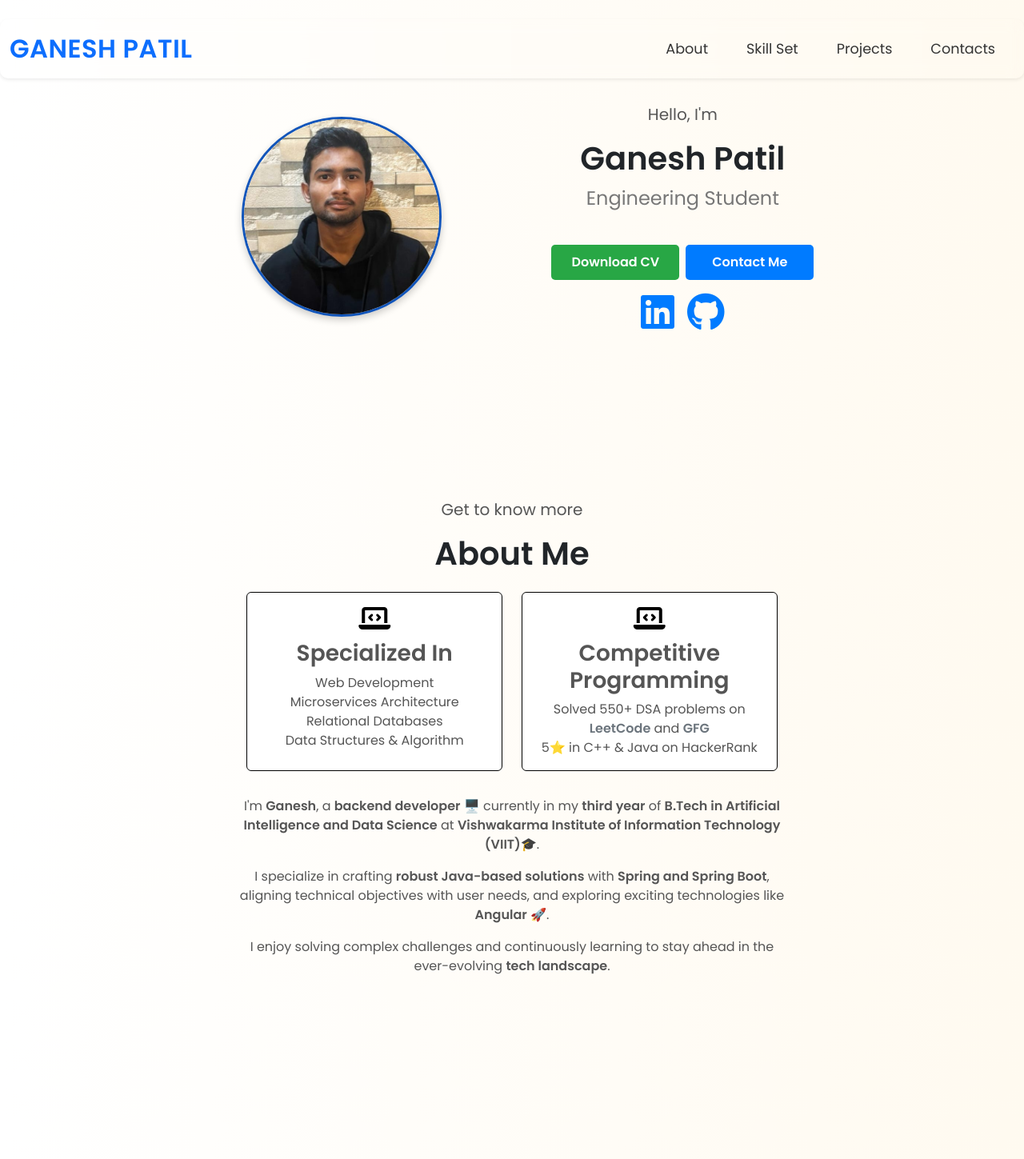
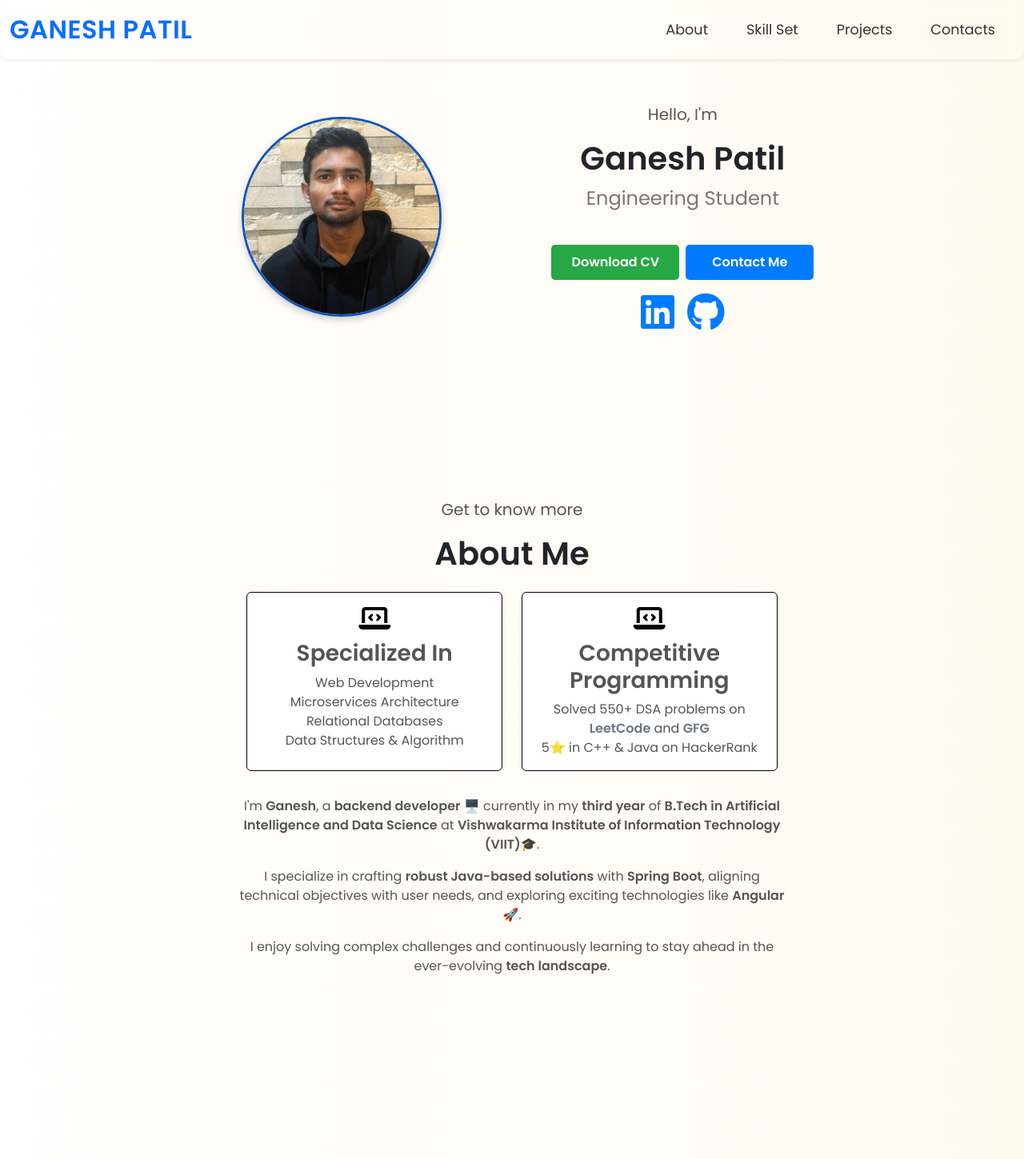
Before and after one commit to ganesh0706patil/portfolio-app, an Angular app: page /portfolio-app/ in a window 1280 px wide. Shown: the top 1449 px of the page at 80% size. Built offline with nearby package versions, Linux system fonts and the light colour scheme.

Commit message:
Fixed the nav bar to the top

```diff
--- a/src/app/components/about/about.component.html
+++ b/src/app/components/about/about.component.html
@@ -44,7 +44,7 @@
 
         <p>
           I specialize in crafting <strong>robust Java-based solutions</strong> with
-          <strong>Spring and Spring Boot</strong>, aligning technical objectives with user needs,
+          <strong>Spring Boot</strong>, aligning technical objectives with user needs,
           and exploring exciting technologies like <strong>Angular</strong> 🚀.
         </p>
 
--- a/src/app/components/header/header.component.html
+++ b/src/app/components/header/header.component.html
@@ -1,6 +1,6 @@
-<div class="container-fluid header-container">
+<div class="container-fluid header-container ">
   <div class="row">
-    <nav class="navbar navbar-expand-lg navbar-light bg-light shadow-sm col-md-8 mx-auto my-4 col-12">
+    <nav class="navbar navbar-expand-lg navbar-light bg-light shadow-sm fixed-top">
       <div class="container-fluid">
         <!-- Brand Name with custom font and size -->
         <span class="navbar-brand fs-2 fw-bold text-primary">Ganesh Patil</span>
--- a/src/app/components/projects/projects.component.ts
+++ b/src/app/components/projects/projects.component.ts
@@ -29,7 +29,7 @@ export class ProjectsComponent {
       description: 'Feel free to check out the code for my portfolio on Github.',
       technologies: ['Angular', 'TypeScript', 'HTML', 'SCSS', 'Bootstrap', 'GitHub Pages', 'Github Actions'],
       src: './assets/projects/Linkedin_bg.png',
-      link: 'https://github.com/ganesh0706patil/portfolio',
+      link: 'https://github.com/ganesh0706patil/portfolio-app',
     },
     {
       name: 'Fake News Detection Using NLP',
```
Also changed, not shown: 4 other files (tests, documents, lock files or other folders).
